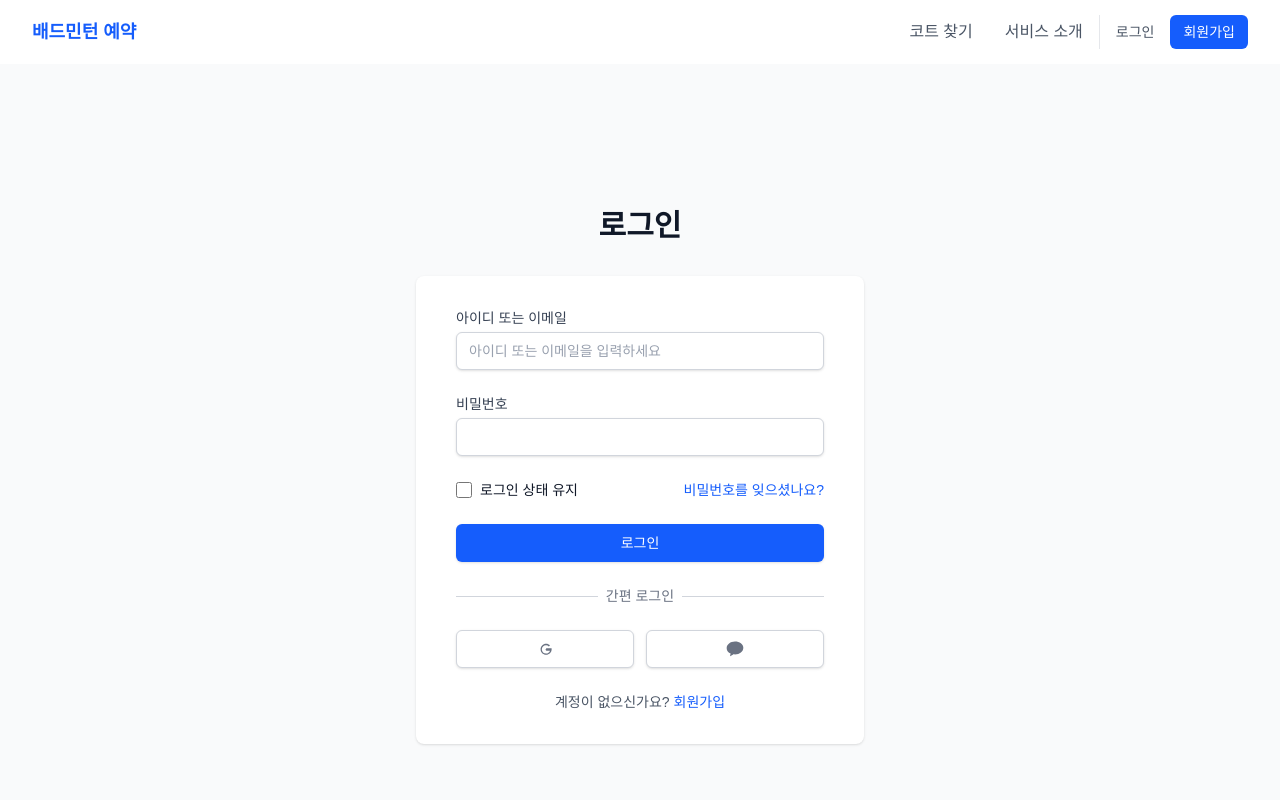
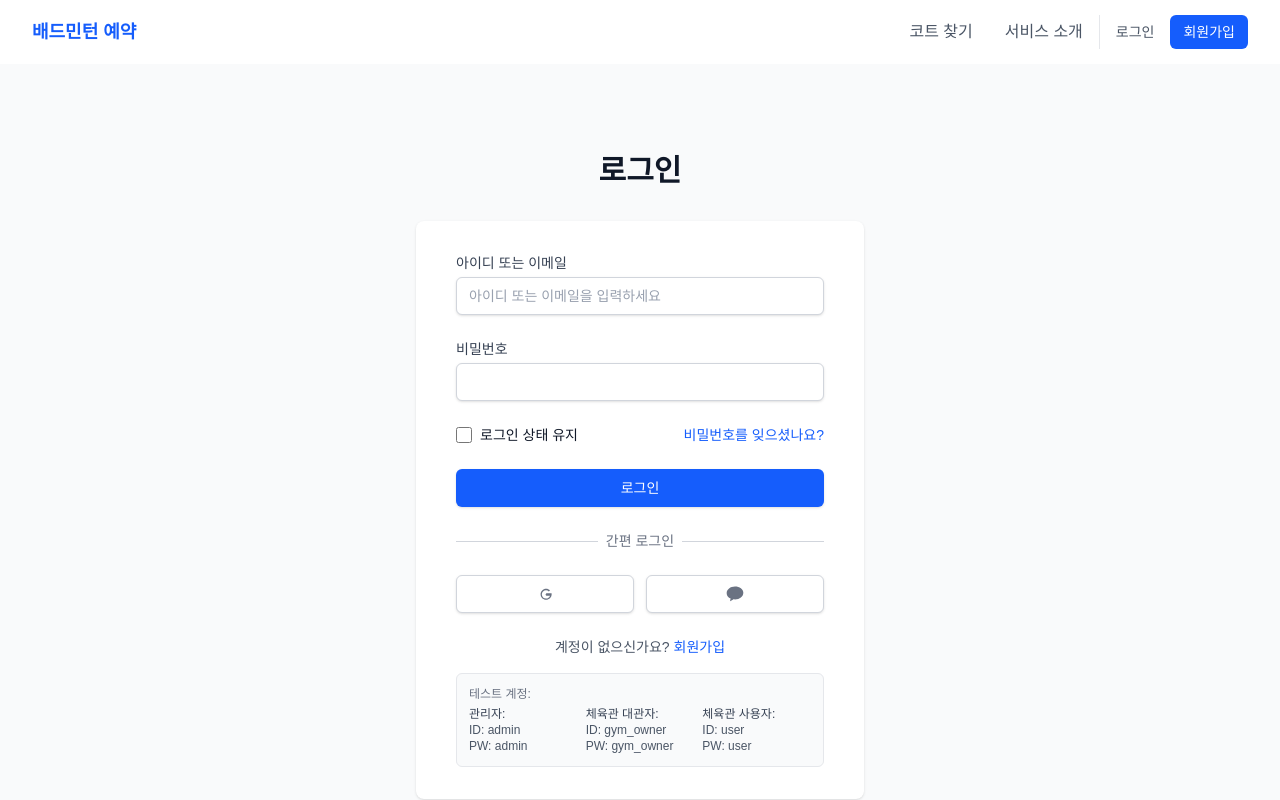
Before and after one commit to ralphKang1129/BRBR, a Next.js app: page /auth/login in a window 1280 px wide. Shown: the top 800 px of the page. Built offline with nearby package versions, Linux system fonts and the light colour scheme.

Commit message:
fix: 로그인 기능 개선 및 테스트 계정 추가

```diff
--- a/src/app/auth/login/page.tsx
+++ b/src/app/auth/login/page.tsx
@@ -56,18 +56,17 @@ export default function LoginPage() {
     let valid = true;
     const newErrors = { ...errors };
 
-    // 관리자 계정은 이메일 형식 검사에서 제외
-    if (formData.email === 'admin') {
-      // admin 계정은 이메일 검사를 건너뜀
-    } else if (!formData.email) {
-      newErrors.email = '이메일을 입력해주세요';
+    // 입력값 확인
+    if (!formData.email.trim()) {
+      newErrors.email = '이메일 또는 아이디를 입력해주세요';
       valid = false;
-    } else if (!/\S+@\S+\.\S+/.test(formData.email)) {
+    } else if (formData.email !== 'admin' && formData.email !== 'gym_owner' && formData.email !== 'user' && !/\S+@\S+\.\S+/.test(formData.email)) {
+      // admin, gym_owner, user 계정은 이메일 형식 검사에서 제외
       newErrors.email = '올바른 이메일 형식이 아닙니다';
       valid = false;
     }
 
-    if (!formData.password) {
+    if (!formData.password.trim()) {
       newErrors.password = '비밀번호를 입력해주세요';
       valid = false;
     }
@@ -85,15 +84,25 @@ export default function LoginPage() {
     setErrors({ ...errors, form: '' });
 
     try {
+      console.log("로그인 시도 중:", { email: formData.email, rememberMe });
       await login(formData.email, formData.password, rememberMe);
+      console.log("로그인 성공!");
 
       // 로그인 성공 시 홈으로 이동
       router.push('/');
     } catch (error: any) {
       console.error('Login error:', error);
+
+      // 더 자세한 오류 메시지 표시
+      let errorMessage = '로그인에 실패했습니다. 이메일과 비밀번호를 확인해주세요.';
+
+      if (error?.message) {
+        errorMessage = error.message;
+      }
+
       setErrors((prev) => ({
         ...prev,
-        form: error?.message || '로그인에 실패했습니다. 이메일과 비밀번호를 확인해주세요.',
+        form: errorMessage,
       }));
     } finally {
       setIsLoading(false);
@@ -251,6 +260,28 @@ export default function LoginPage() {
               </Link>
             </p>
           </div>
+
+          {/* 테스트 계정 정보 추가 */}
+          <div className="mt-4 p-3 bg-gray-50 dark:bg-gray-700 rounded-md border border-gray-200 dark:border-gray-600">
+            <p className="text-xs text-gray-500 dark:text-gray-400 mb-1">테스트 계정:</p>
+            <div className="grid grid-cols-3 gap-2 text-xs">
+              <div>
+                <p className="text-gray-700 dark:text-gray-300 font-medium">관리자:</p>
+                <p className="text-gray-600 dark:text-gray-400">ID: admin</p>
+                <p className="text-gray-600 dark:text-gray-400">PW: admin</p>
+              </div>
+              <div>
+                <p className="text-gray-700 dark:text-gray-300 font-medium">체육관 대관자:</p>
+                <p className="text-gray-600 dark:text-gray-400">ID: gym_owner</p>
+                <p className="text-gray-600 dark:text-gray-400">PW: gym_owner</p>
+              </div>
+              <div>
+                <p className="text-gray-700 dark:text-gray-300 font-medium">체육관 사용자:</p>
+                <p className="text-gray-600 dark:text-gray-400">ID: user</p>
+                <p className="text-gray-600 dark:text-gray-400">PW: user</p>
+              </div>
+            </div>
+          </div>
         </div>
       </div>
     </div>
--- a/src/app/contexts/AuthContext.tsx
+++ b/src/app/contexts/AuthContext.tsx
@@ -173,6 +173,30 @@ export const AuthProvider = ({ children }: { children: React.ReactNode }) => {
 
           console.log('체육관 소유자 계정이 생성되었습니다:', gymOwnerUser);
         }
+
+        // 체육관 사용자 계정 확인 및 생성
+        const GYM_USER_EMAIL = 'user';
+        const GYM_USER_PASSWORD = 'user';
+        const gymUserExists = users.some(u => u.email === GYM_USER_EMAIL && u.userType === 'GYM_USER');
+
+        if (!gymUserExists) {
+          // 체육관 사용자 계정 생성
+          const gymUserAccount: User = {
+            id: 'gym-user-id',
+            email: GYM_USER_EMAIL,
+            password: GYM_USER_PASSWORD,
+            name: '체육관 사용자',
+            phone: '010-9876-5432',
+            createdAt: new Date().toISOString(),
+            isAdmin: false,
+            userType: 'GYM_USER'
+          };
+
+          users.push(gymUserAccount);
+          localStorage.setItem(USERS_STORAGE_KEY, JSON.stringify(users));
+
+          console.log('체육관 사용자 계정이 생성되었습니다:', gymUserAccount);
+        }
       } catch (error) {
         console.error('Error initializing auth context:', error);
       } finally {
@@ -201,6 +225,38 @@ export const AuthProvider = ({ children }: { children: React.ReactNode }) => {
   const login = async (email: string, password: string, rememberMe: boolean = false) => {
     setIsLoading(true);
     try {
+      console.log("로그인 시도:", { email, password: '********' });
+
+      // 관리자 계정 직접 검사
+      if (email === ADMIN_EMAIL && password === ADMIN_PASSWORD) {
+        console.log("관리자 로그인 성공");
+        const adminUser: User = {
+          id: 'admin-id',
+          email: ADMIN_EMAIL,
+          password: ADMIN_PASSWORD,
+          name: '관리자',
+          createdAt: new Date().toISOString(),
+          isAdmin: true,
+          userType: 'ADMIN'
+        };
+
+        // 비밀번호를 제외한 사용자 정보 저장
+        const { password: _, ...userWithoutPassword } = adminUser;
+
+        // 로그인 상태 유지 설정에 따라 저장 방식 결정
+        if (rememberMe) {
+          localStorage.setItem(USER_STORAGE_KEY, JSON.stringify(adminUser));
+          sessionStorage.removeItem(USER_STORAGE_KEY);
+        } else {
+          sessionStorage.setItem(USER_STORAGE_KEY, JSON.stringify(adminUser));
+          localStorage.removeItem(USER_STORAGE_KEY);
+        }
+
+        setUser(userWithoutPassword);
+        setIsAuthenticated(true);
+        return;
+      }
+
       // 로컬 스토리지에서 사용자 목록 가져오기
       const usersString = localStorage.getItem(USERS_STORAGE_KEY);
       if (!usersString) {
@@ -208,15 +264,17 @@ export const AuthProvider = ({ children }: { children: React.ReactNode }) => {
       }
 
       const users: User[] = JSON.parse(usersString);
+      console.log("로그인 시도 시 사용자 목록:", users.map(u => ({ email: u.email, userType: u.userType })));
 
       // 이메일과 비밀번호가 일치하는 사용자 찾기
       const foundUser = users.find(u => u.email === email && u.password === password);
 
       if (!foundUser) {
+        console.error("로그인 실패: 사용자를 찾을 수 없음", { email });
         throw new Error('이메일/아이디 또는 비밀번호가 올바르지 않습니다.');
       }
 
-      console.log("로그인 사용자:", foundUser);
+      console.log("로그인 성공:", { email: foundUser.email, userType: foundUser.userType, isAdmin: foundUser.isAdmin });
 
       // 비밀번호를 제외한 사용자 정보 저장
       const { password: _, ...userWithoutPassword } = foundUser;
```
